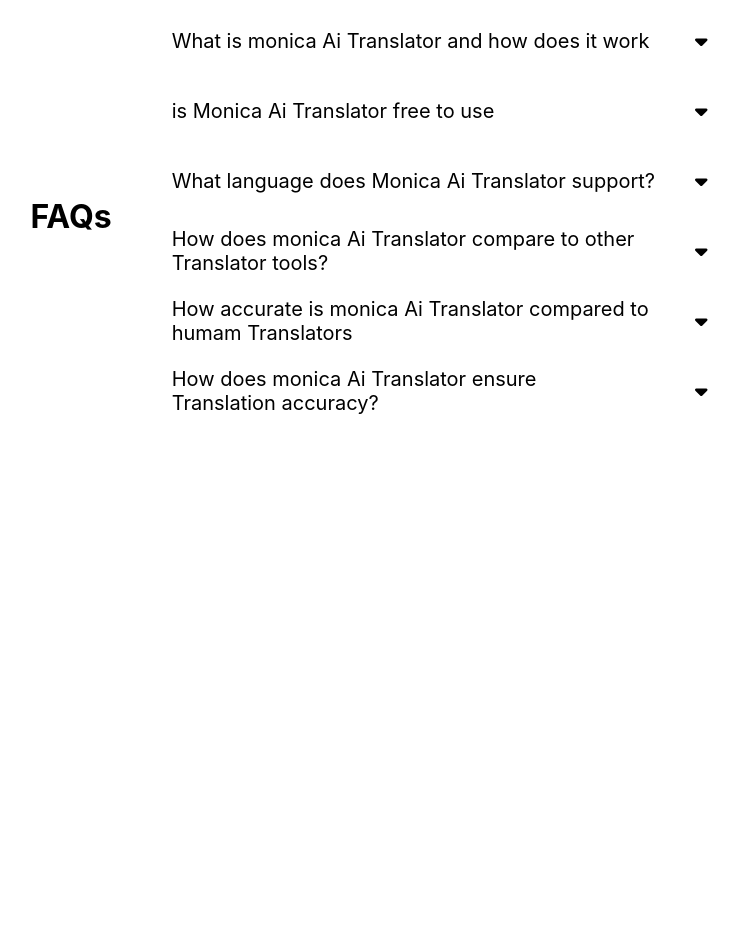
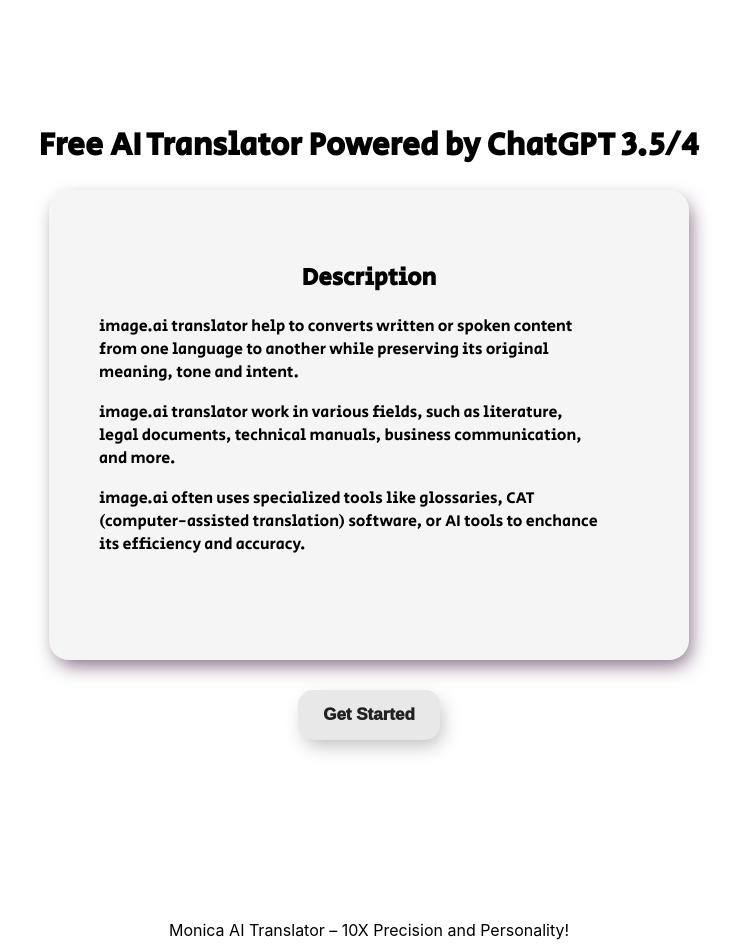
Before and after one commit to okolo157/ai-translator-pt, a React (Create React App) app: page / in a window 1280 px wide. Shown: the part 80-1032 px from the top of the page, without its empty margins (271-1010 px from the left). Before the commit the page ends 800 px from the top, so only its background shows below. Built offline with nearby package versions, Linux system fonts and the light colour scheme.

Commit message:
Refactor Header component and update Landing page layout

```diff
--- a/src/components/Header.js
+++ b/src/components/Header.js
@@ -3,12 +3,11 @@
 function Header() {
   return (
     <div className="body">
-      <div class="translator">
+      <div className="translator">
         <h1>Free AI Translator Powered by ChatGPT 3.5/4</h1>
       </div>
       <div className="description">
         <h2>Description</h2>
-        <br></br>
         <p>
           image.ai translator help to converts written or spoken content from
           one language to another while preserving its original meaning, tone
@@ -25,7 +24,7 @@
         </p>
       </div>
       <div>
-        <button class="text">Get Started</button>
+        <button className="text">Get Started</button>
       </div>
     </div>
   );
--- a/src/pages/Landing.js
+++ b/src/pages/Landing.js
@@ -1,11 +1,15 @@
-import React from 'react'
-import FAQ from '../components/FAQ'
-
+import React from "react";
+import Header from "../components/Header";
+import Services from "../components/Services";
+import FAQ from "../components/FAQ";
+import Footer from "../components/Footer";
 function App() {
   return (
     <div className="App">
+      <Header />
+      <Services />
       <FAQ />
-
+      <Footer />
     </div>
   );
 }
--- a/src/styles/Footer.css
+++ b/src/styles/Footer.css
@@ -13,6 +13,5 @@
 .container {
   display: flex;
   justify-content: space-between;
-  background-color: yellowgreen;
   padding: 10px;
 }
--- a/src/styles/Header.css
+++ b/src/styles/Header.css
@@ -2,6 +2,10 @@
   font-family: "Secular One", serif;
   margin: 100px;
   height: 100vh;
+  display: flex;
+  flex-direction: column;
+  align-items: center;
+  justify-content: center;
 }
 .text {
   padding: 15px 25px;
@@ -10,17 +14,15 @@
   color: #212121;
   z-index: 1;
   background: #e8e8e8;
-  position: relative;
   font-weight: 1000;
   font-size: 17px;
   -webkit-box-shadow: 4px 8px 19px -3px rgba(0, 0, 0, 0.27);
   box-shadow: 4px 8px 19px -3px rgba(0, 0, 0, 0.27);
   transition: all 250ms;
-  overflow: hidden;
   margin-top: 30px;
   align-items: center;
-  margin-right: 50px;
 }
+
 .text::before {
   content: "";
   position: absolute;
@@ -52,10 +54,10 @@
   width: 50%;
   align-items: center;
   justify-content: center;
-  margin-left: 275px;
   border-radius: 20px;
   box-shadow: 4px 8px 19px -3px rgb(126, 103, 126);
 }
+
 .description p {
   text-align: left;
   height: 70px;
```
